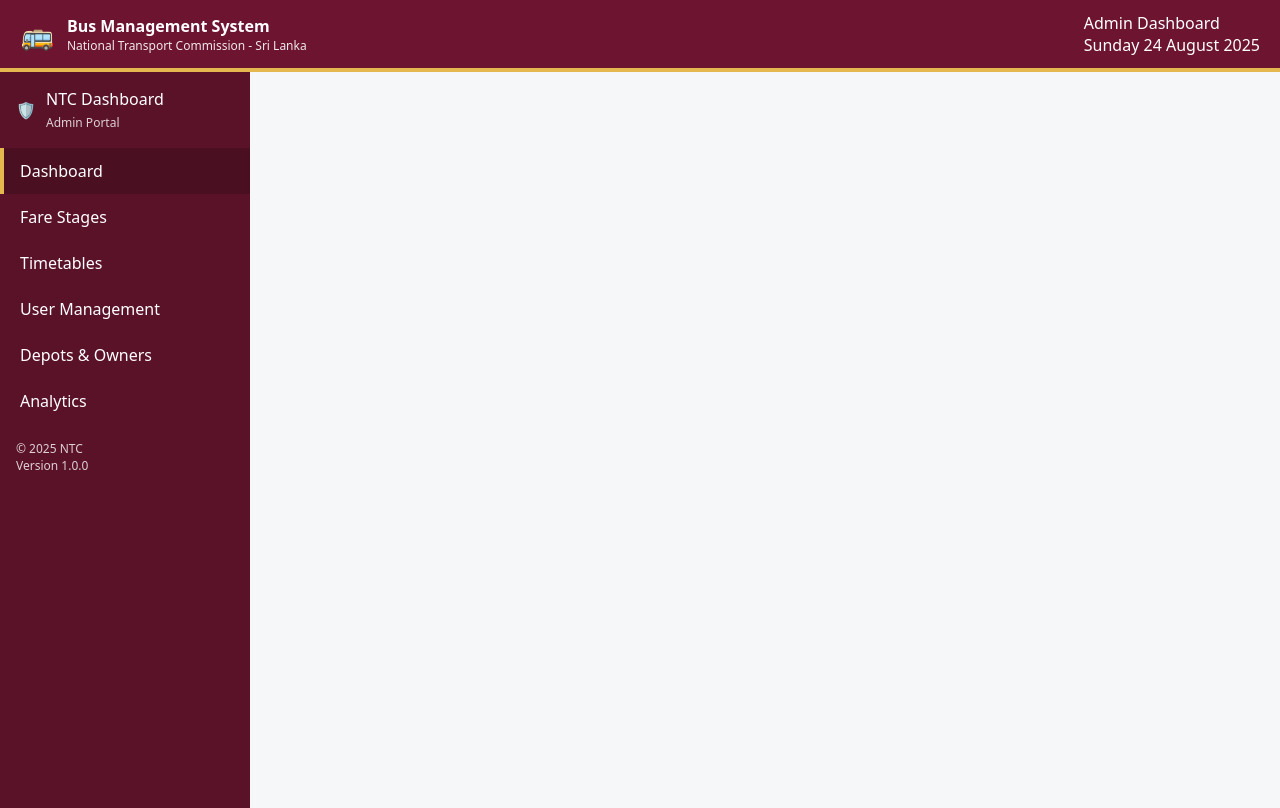
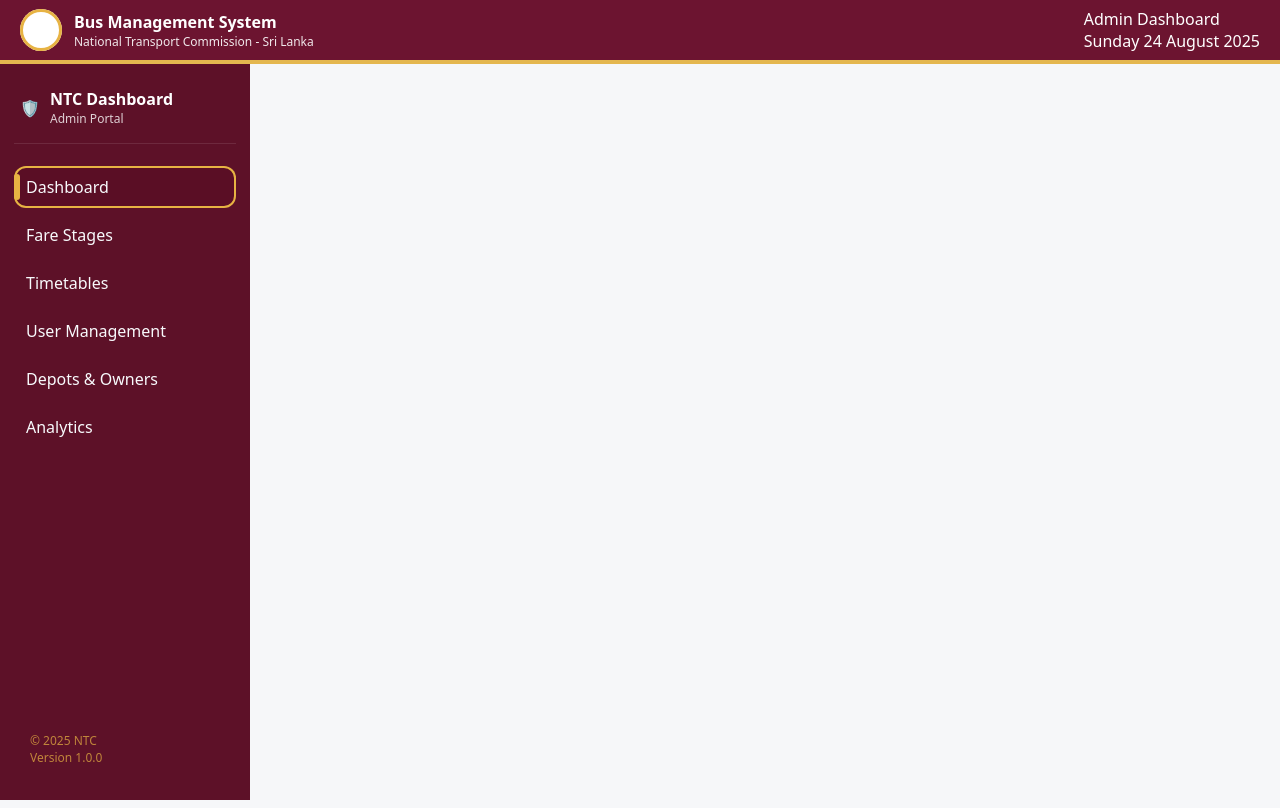
Before and after one commit to yomalkannangara/NexBus, a PHP site: page /views/shared/header.php?module=ntc_admin&page=dashboard in a window 1280 px wide. Run offline with PHP 8.4, Linux system fonts and the light colour scheme.

Commit message:
ui edit admin

```diff
--- a/public/css/styles.css
+++ b/public/css/styles.css
@@ -34,7 +34,13 @@ body {
   padding: 12px 20px;
   background: var(--primary);
   color: #fff;
-  border-bottom: 4px solid var(--accent);
+  border-bottom: 4px solid var(--accent);  flex: 0 0 auto; /* header takes natural height */
+  position: fixed;
+  top: 0;
+  left: 0;
+  right: 0;
+  height: 64px;             /* fixed header height */
+  z-index: 1000;
 }
 
 .brand {
@@ -45,6 +51,11 @@ body {
 
 .logo {
   font-size: 28px;
+    width: 42px;
+  height: 42px;
+  border-radius: 50%;
+  background: #fff;
+  box-shadow: inset 0 0 0 3px var(--gold)
 }
 
 .app {
@@ -56,49 +67,99 @@ body {
   opacity: .9;
 }
 
-/* ---------------- LAYOUT ---------------- */
-.layout {
-  display: flex;
+.app-shell {
+  display: grid;
+  grid-template-columns: 260px 1fr;
+  margin-top: 64px;         /* push sidebar + content down */
   min-height: calc(100vh - 64px);
 }
 
 .sidebar {
   width: 250px;
-  background: #5a1229;
+  background: var(--maroon-2);
   color: #fff;
   display: flex;
   flex-direction: column;
+  gap: 16px;
+  padding: 18px 14px;
   justify-content: flex-start;
 }
 
-.sidebrand {
+.sidebar-head {
   display: flex;
   gap: 10px;
   align-items: center;
-  padding: 16px;
+  padding: 6px 6px 16px;
+  border-bottom: 1px solid rgba(255, 255, 255, .1)
 }
 
-.portal span {
-  opacity: .8;
-  font-size: 12px;
+.sb-title {
+  font-weight: 700
 }
 
-.sidenav a {
-  display: block;
-  padding: 12px 16px;
-  color: #fff;
-  text-decoration: none;
-  border-left: 4px solid transparent;
+.sb-sub {
+  opacity: .8;
+  font-size: 12px
 }
 
-.sidenav a:hover {
-  background: #4b0f22;
+.menu {
+  display: flex;
+  flex-direction: column;
+  gap: 6px;
+  margin-top: 6px
 }
 
-.sidenav a.active {
-  background: #4b0f22;
-  border-left-color: var(--accent);
+.menu-item {
+  display: flex;
+  align-items: center;
+  gap: 10px;
+  color: #f8fafc;
+  padding: 10px 12px;
+  border-radius: 12px;
+  text-decoration: none;
+  position: relative
 }
+
+.menu-item.active {
+  background: #5a0e25;
+  box-shadow: inset 0 0 0 2px var(--gold)
+}
+
+.menu-item.active::after {
+  content: '';
+  position: absolute;
+right: auto;
+left: 0;
+  width: 6px;
+  top: 8px;
+  bottom: 8px;
+  background: var(--gold);
+  border-radius: 6px
+}
+
+.menu-item:hover {
+  background: #65122a
+
+}
+
+.sidebar-foot {
+  margin-top: auto;
+  font-size: 12px;
+  opacity: .9
+}
+
+.sidebar-foot .version {
+  color: #e7b343
+}
+
+.content {
+  padding: 24px;
+  overflow: auto;
+}
+
+
+/* ---------------- LAYOUT ---------------- */
+
 
 .version {
   padding: 16px;
@@ -106,10 +167,7 @@ body {
   opacity: .8;
 }
 
-.content {
-  flex: 1;
-  padding: 24px;
-}
+
 
 /* ---------------- HERO ---------------- */
 .page-hero {
@@ -380,7 +438,7 @@ select {
 .toolbar {
   text-align: right;
   justify-content: right;
-  margin: 10px 10px;
+  margin: 15px 10px 0px 5px;
 }
 
 .hide { display: none !important; }
@@ -403,7 +461,8 @@ select {
   border-color: var(--primary);
 }
 .toolbar button{
-width:100% !important;
+
+  display: block;
 
 }
 .btn.danger {
@@ -480,9 +539,11 @@ max-height: 0px;
 }
 
 .footer {
-  padding: 16px;
+  background: var(--primary);
+  color: #fff;
   text-align: center;
-  color: #888;
+  padding: 12px 16px;
+  border-top: 4px solid var(--accent);
 }
 
 .tabs {
--- a/views/ntc_admin/fares.php
+++ b/views/ntc_admin/fares.php
@@ -1,5 +1,5 @@
 <section class="page-hero"><h1>Fare Stage Management</h1><p>Configure bus fare stages and pricing</p></section>
-<div class="toolbar"><button class="btn" id="showAddFare">+ Add Fare Stage</button></div>
+<div class="toolbar"><button class="btn primary" id="showAddFare">+ Add Fare Stage</button></div>
 <div id="addFarePanel" class="panel">
   <form method="post" class="form-grid">
     <input type="hidden" name="action" value="create">
--- a/views/shared/footer.php
+++ b/views/shared/footer.php
@@ -1 +1 @@
-</main></div><footer class="footer">Simple PHP MVC • UI inspired by your Figma</footer></body></html>
+</main></div><footer class="footer">ntc admin</footer></body></html>
--- a/views/shared/header.php
+++ b/views/shared/header.php
@@ -1,21 +1,58 @@
 <?php
 $module = $_GET['module'] ?? 'ntc_admin';
-$page = $_GET['page'] ?? 'dashboard';
-?><!doctype html><html lang="en"><head>
-<meta charset="utf-8"><meta name="viewport" content="width=device-width,initial-scale=1" />
-<title>NTC Admin</title>
-<link rel="stylesheet" href="public/css/styles.css">
-<script defer src="public/js/app.js"></script>
-</head><body>
-<header class="topbar"><div class="brand"><div class="logo">🚌</div>
-<div><div class="app">Bus Management System</div><div class="sub">National Transport Commission - Sri Lanka</div></div></div>
-<div class="right"><div class="user">Admin Dashboard</div><div class="date"><?php echo date('l d F Y'); ?></div></div></header>
-<div class="layout"><aside class="sidebar"><div class="sidebrand"><div class="logomark">🛡️</div><div class="portal">NTC Dashboard<br><span>Admin Portal</span></div></div>
-<nav class="sidenav">
-  <a href="?module=ntc_admin&page=dashboard" class="<?php echo ($module==='ntc_admin'&&$page==='dashboard')?'active':''; ?>">Dashboard</a>
-  <a href="?module=ntc_admin&page=fares" class="<?php echo ($module==='ntc_admin'&&$page==='fares')?'active':''; ?>">Fare Stages</a>
-  <a href="?module=ntc_admin&page=timetables" class="<?php echo ($module==='ntc_admin'&&$page==='timetables')?'active':''; ?>">Timetables</a>
-  <a href="?module=ntc_admin&page=users" class="<?php echo ($module==='ntc_admin'&&$page==='users')?'active':''; ?>">User Management</a>
-  <a href="?module=ntc_admin&page=depots_owners" class="<?php echo ($module==='ntc_admin'&&$page==='depots_owners')?'active':''; ?>">Depots & Owners</a>
-  <a href="?module=ntc_admin&page=analytics" class="<?php echo ($module==='ntc_admin'&&$page==='analytics')?'active':''; ?>">Analytics</a>
-</nav><div class="version">&copy; 2025 NTC<br>Version 1.0.0</div></aside><main class="content">
+$page   = $_GET['page']   ?? 'dashboard';
+?>
+<!doctype html>
+<html lang="en">
+<head>
+  <meta charset="utf-8">
+  <meta name="viewport" content="width=device-width,initial-scale=1">
+  <title>NTC Admin</title>
+  <link rel="stylesheet" href="public/css/styles.css">
+  <script defer src="public/js/app.js"></script>
+</head>
+<body>
+  <header class="topbar">
+    <div class="brand">
+      <div class="logo"></div>
+      <div>
+        <div class="app">Bus Management System</div>
+        <div class="sub">National Transport Commission - Sri Lanka</div>
+      </div>
+    </div>
+    <div class="right">
+      <div class="user">Admin Dashboard</div>
+      <div class="date"><?= date('l d F Y'); ?></div>
+    </div>
+  </header>
+
+  <div class="app-shell">
+    <aside class="sidebar">
+      <div class="sidebar-head">
+        <div class="mini-logo">🛡️</div>
+        <div>
+          <div class="sb-title">NTC Dashboard</div>
+          <div class="sb-sub">Admin Portal</div>
+        </div>
+       </div>
+      <nav class="menu">
+        <a href="?module=ntc_admin&page=dashboard"
+           class="menu-item<?= ($module==='ntc_admin' && $page==='dashboard') ? ' active' : '' ?>">Dashboard</a>
+        <a href="?module=ntc_admin&page=fares"
+           class="menu-item<?= ($module==='ntc_admin' && $page==='fares') ? ' active' : '' ?>">Fare Stages</a>
+        <a href="?module=ntc_admin&page=timetables"
+           class="menu-item<?= ($module==='ntc_admin' && $page==='timetables') ? ' active' : '' ?>">Timetables</a>
+        <a href="?module=ntc_admin&page=users"
+           class="menu-item<?= ($module==='ntc_admin' && $page==='users') ? ' active' : '' ?>">User Management</a>
+        <a href="?module=ntc_admin&page=depots_owners"
+           class="menu-item<?= ($module==='ntc_admin' && $page==='depots_owners') ? ' active' : '' ?>">Depots & Owners</a>
+        <a href="?module=ntc_admin&page=analytics"
+           class="menu-item<?= ($module==='ntc_admin' && $page==='analytics') ? ' active' : '' ?>">Analytics</a>
+      </nav>
+    <div class="sidebar-foot">
+      <div class="version">&copy; <?= date('Y'); ?> NTC<br>Version 1.0.0</div>
+    </div>
+    </aside>
+
+    <main class="content">
+      <!-- Page-specific content will load here -->
```
Also changed, not shown: views/ntc_admin/analytics.php (+5 -5 lines).
